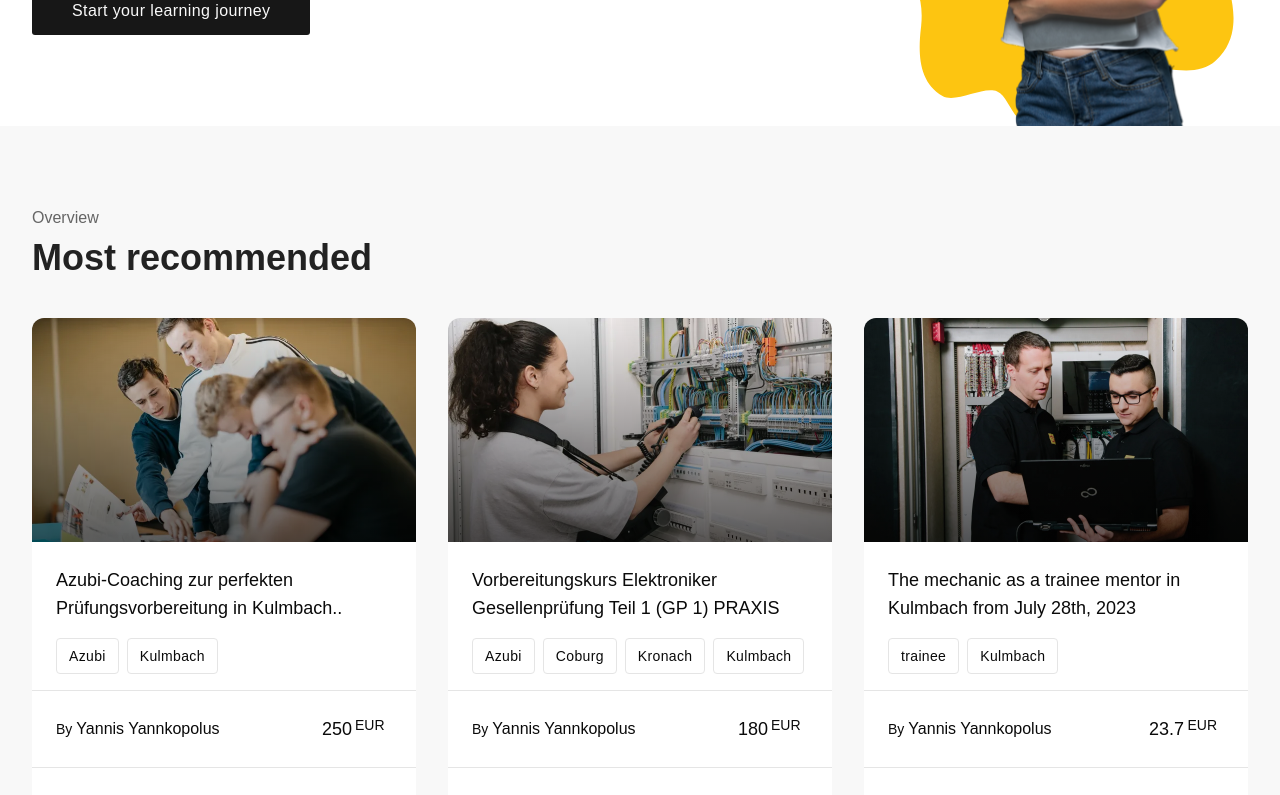
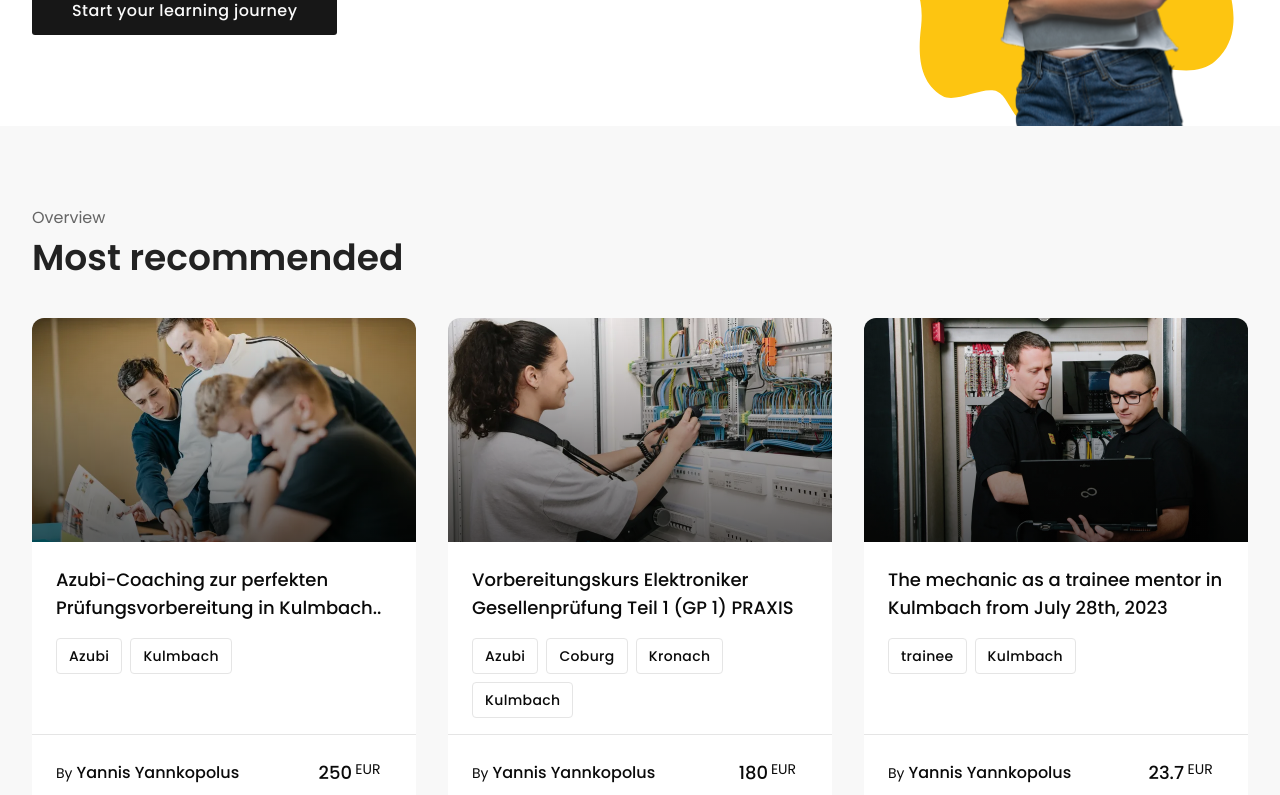
Before and after one commit to Saeed-Altout/new, a Next.js app: page / in a window 1280 px wide. Shown: the part 484-1279 px from the top of the page. Built offline with nearby package versions, Linux system fonts and the light colour scheme.

Commit message:
feat(ui): update style card and change font to poppins.

```diff
--- a/app/layout.tsx
+++ b/app/layout.tsx
@@ -1,16 +1,10 @@
 import type { Metadata } from "next";
-import localFont from "next/font/local";
+import { Poppins } from "next/font/google";
 import "./globals.css";
 
-const geistSans = localFont({
-  src: "./fonts/GeistVF.woff",
-  variable: "--font-geist-sans",
-  weight: "100 900",
-});
-const geistMono = localFont({
-  src: "./fonts/GeistMonoVF.woff",
-  variable: "--font-geist-mono",
-  weight: "100 900",
+const poppins = Poppins({
+  weight: ["100", "200", "300", "400", "500", "600", "700", "800", "900"],
+  subsets: ["latin"],
 });
 
 export const metadata: Metadata = {
@@ -25,11 +19,7 @@ export default function RootLayout({
 }>) {
   return (
     <html lang="en">
-      <body
-        className={`${geistSans.variable} ${geistMono.variable} antialiased`}
-      >
-        {children}
-      </body>
+      <body className={`${poppins.className} antialiased`}>{children}</body>
     </html>
   );
 }
--- a/components/cards/course-card.tsx
+++ b/components/cards/course-card.tsx
@@ -52,8 +52,8 @@ export const CourseCard = ({ initialData }: CourseCard) => {
           className="object-cover w-full h-full"
         />
       </CardHeader>
-      <CardContent className="flex-1 pt-6 space-y-4 px-0">
-        <div className="space-y-4 px-6">
+      <CardContent className="flex-1 pt-6 flex flex-col justify-between items-start gap-4 px-0">
+        <div className="w-full flex-1 space-y-4 px-6">
           <h3 className="text-lg font-medium">{title}</h3>
           <div className="flex justify-start items-center flex-wrap gap-2">
             {categories.map((category, index) => (
@@ -63,7 +63,7 @@ export const CourseCard = ({ initialData }: CourseCard) => {
             ))}
           </div>
         </div>
-        <div className="border-y p-6 flex justify-between items-center">
+        <div className="w-full border-y p-6 flex justify-between items-center">
           <p className="text-sm font-normal">
             By
             <span className="text-base font-medium ml-1">{owner}</span>
```
